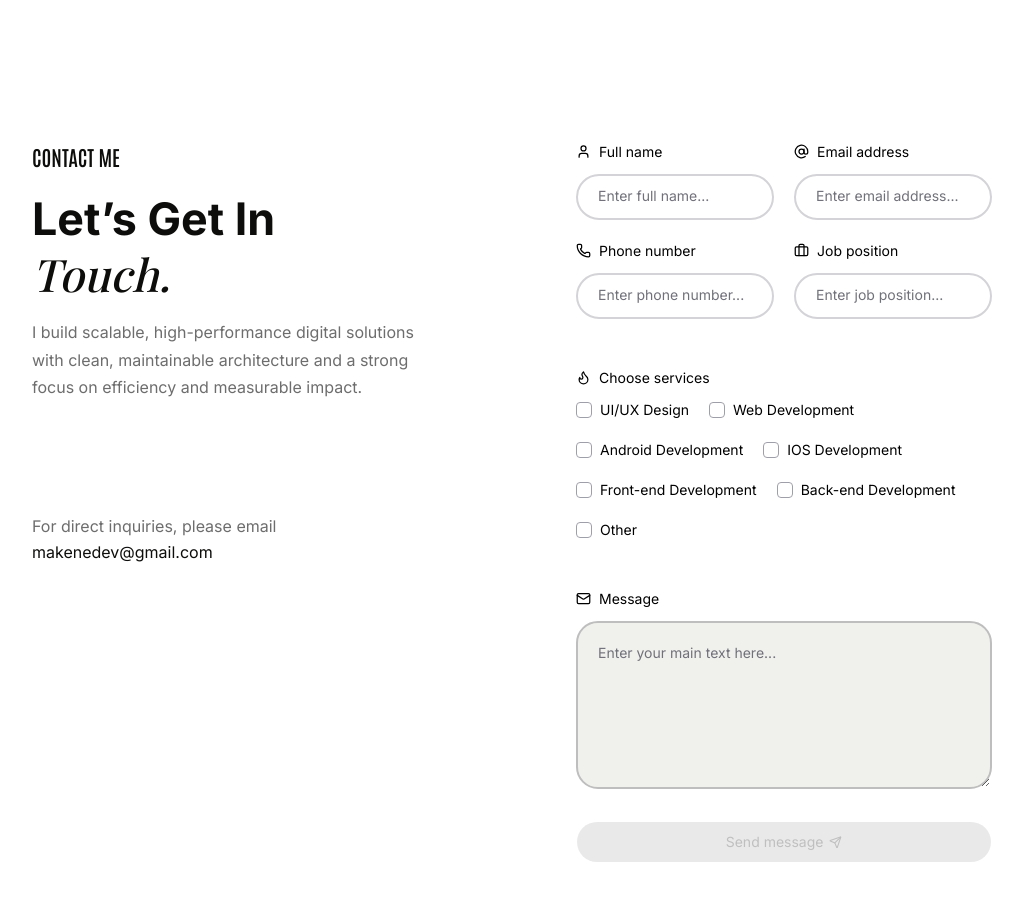
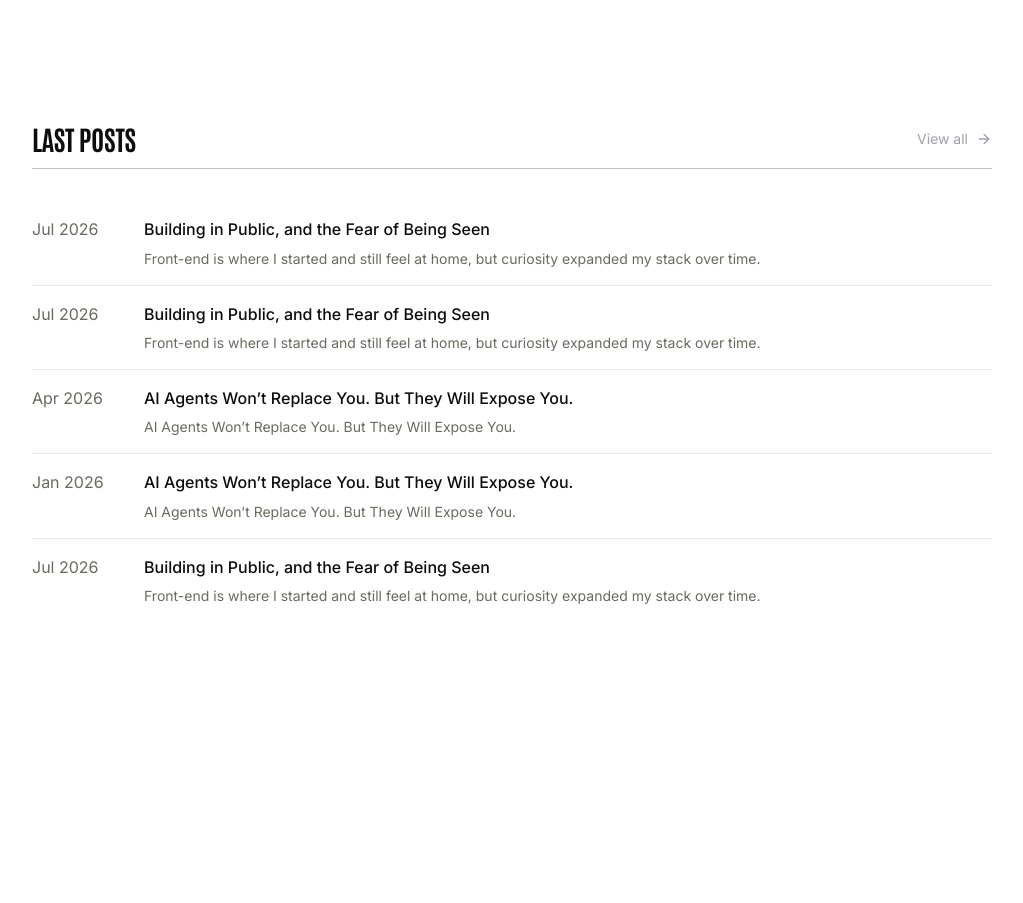
Before and after one commit to makeneto/makenedev, a React (Vite) app: page / in a window 1280 px wide. Shown: the part 2100-3003 px from the top of the page, without its empty margins (128-1151 px from the left). Built offline with nearby package versions, Linux system fonts and the light colour scheme; no server answers; a web font is replaced by a local one.

Commit message:
style(Home): uncomment VerticalBlogList component for display on home page

```diff
--- a/src/pages/Home.tsx
+++ b/src/pages/Home.tsx
@@ -1,10 +1,11 @@
 import React from "react"
 
+import { works } from "../data/works"
 import ContactSection from "../components/contact/ContactSection"
 import HomeHeader from "../components/headers/HomeHeader"
 import ShowcaseSection from "../components/showcase-section/ShowcaseSection"
-import { works } from "../data/works"
 import QuoteOfTheWeek from "../components/QuoteOfTheWeek"
+import VerticalBlogList from "../components/blogs/VerticalBlogList"
 
 export default function Home() {
   return (
@@ -13,7 +14,7 @@ export default function Home() {
       <QuoteOfTheWeek />
       <ShowcaseSection title="Works" viewAll="/work" items={works} isHomePage />
 
-      {/* <VerticalBlogList /> */}
+      <VerticalBlogList />
       <ContactSection className="mt-50 sm:mt-70" />
     </React.Fragment>
   )
```
